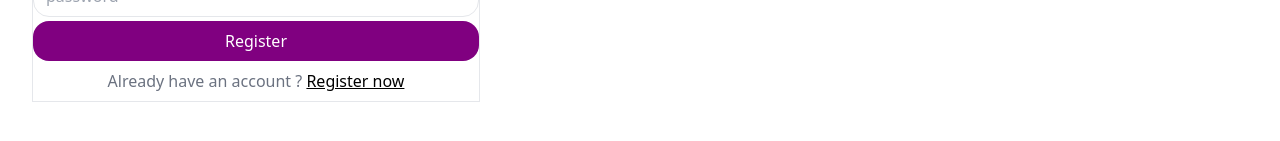
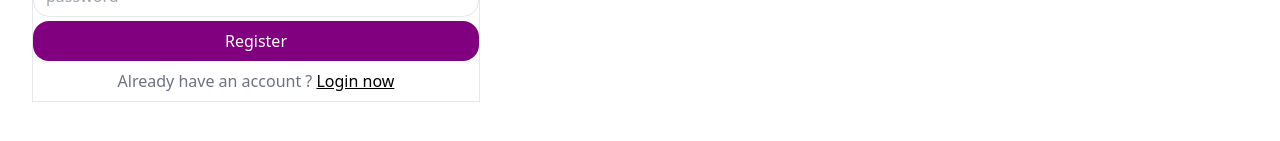
Before and after one commit to benferanmi/first-mern-project, a React (Vite) app: page /register in a window 1280 px wide. Shown: the part 603-744 px from the top of the page. Built offline with nearby package versions, Linux system fonts and the light colour scheme; no server answers.

Commit message:
editing login clcik on the register page

```diff
--- a/src/pages/Register.jsx
+++ b/src/pages/Register.jsx
@@ -66,7 +66,7 @@ const Register = () => {
             <div className="text-center py-2 text-gray-500">
               Already have an account ?{" "}
               <Link className="underline text-black " to={"/login"}>
-                Register now
+                Login now
               </Link>
             </div>
           </form>
```
